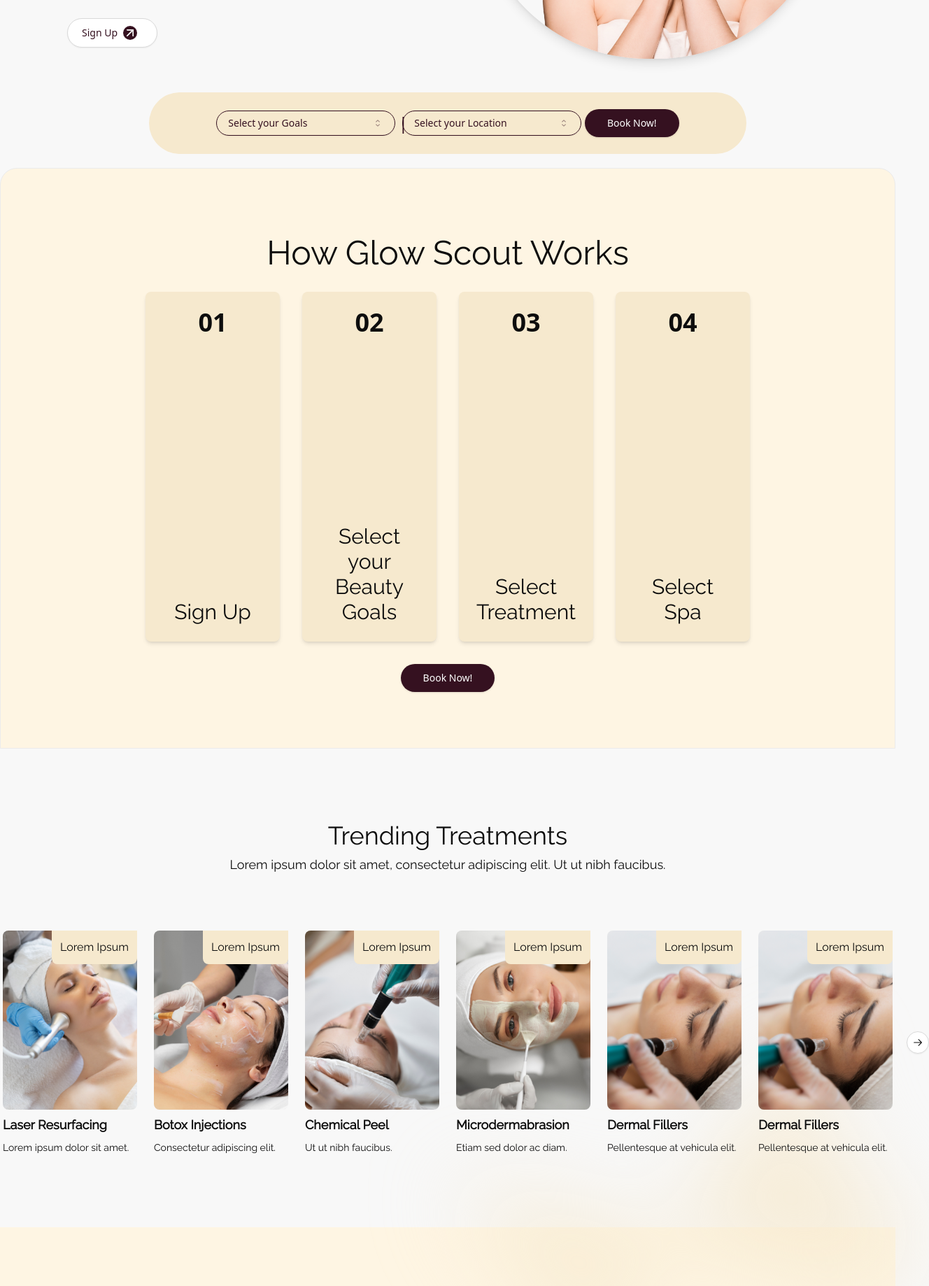
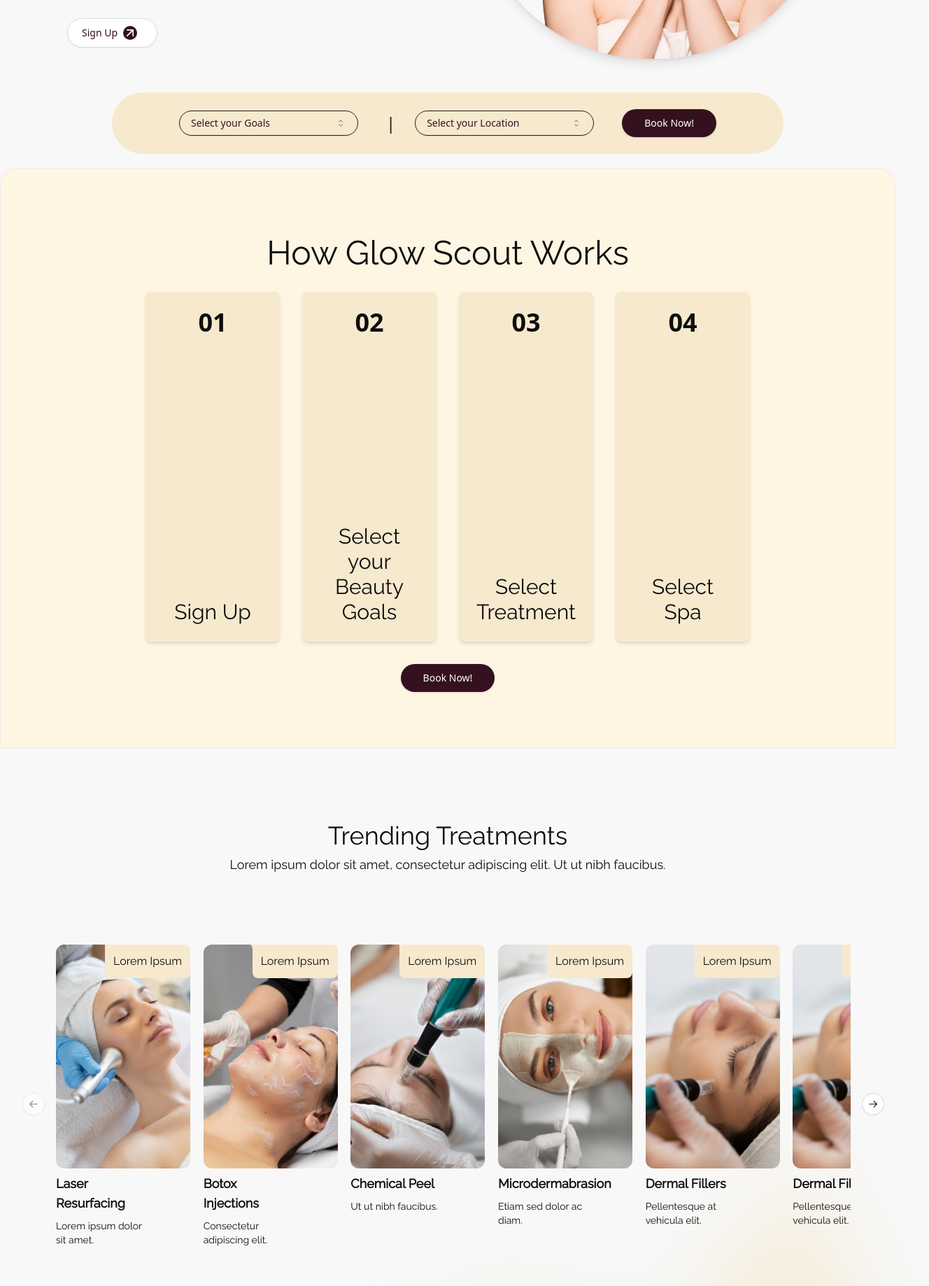
Before and after one commit to codingwithsaleem/glow-scout-nextjs-14, a Next.js app: page / in a window 1280 px wide. Shown: the part 540-2378 px from the top of the page at 70% size, 1328 px wide, since content can reach past the window. Built offline with nearby package versions, Linux system fonts and the light colour scheme.

Commit message:
update#1

```diff
--- a/src/app/(home)/page.js
+++ b/src/app/(home)/page.js
@@ -116,7 +116,9 @@ export default function Widget() {
 
       {/* tranding treatment start */}
 
+      <div className="container">
       <TrandingTreatment />
+      </div>
 
       {/* tranding treatment end */}
 
--- a/src/components/myCustom/BookNow.jsx
+++ b/src/components/myCustom/BookNow.jsx
@@ -7,6 +7,7 @@ import { Button } from '@/components/ui/button';
 import { Form, FormControl, FormField, FormItem, FormMessage } from '@/components/ui/form';
 import { Select, SelectContent, SelectItem, SelectTrigger, SelectValue } from '@/components/ui/select';
 import { useToast } from '@/components/ui/use-toast';
+import Container from './Container';
 
 
 // Define your schema using Zod
@@ -44,9 +45,10 @@ function SelectForm() {
   }
 
   return (
-    <div className="flex justify-center items-center flex-col bg-[#F6E9CE] md:bg-transparent">
+    <Container>
+    <div className="container mx-auto w-full md:max-w-5xl flex justify-center items-center flex-col bg-[#F6E9CE] md:bg-transparent">
       <Form {...form}>
-        <form onSubmit={form.handleSubmit(onSubmit)} className="w-2/3 space-y-6 m-auto">
+        <form onSubmit={form.handleSubmit(onSubmit)} className=" w-full">
          <div className='md:bg-[#F6E9CE] dark:bg-zinc-800 py-6 md:rounded-full md:px-12 lg:px-24 flex flex-col md:flex-row items-center justify-between mt-6"'>
          <div>
           <FormField
@@ -109,6 +111,7 @@ function SelectForm() {
         </form>
       </Form>
     </div>
+    </Container>
   );
 }
 
--- a/src/components/myCustom/ClientTestimonials.jsx
+++ b/src/components/myCustom/ClientTestimonials.jsx
@@ -39,12 +39,12 @@ const ClientTestimonials = () => {
 
 
   return (
-    <div className=" mx-auto py-20 md:mt-6 font-raleway bg-lightbg">
+    <div className="mx-auto py-20 md:mt-6 font-raleway bg-lightbg">
         <div className="text-center">
         <h2 className="text-4xl">Client’s Testimonials</h2>
       </div>
 
-      <div className='flex items-center justify-center'>
+      <div className='container flex items-center justify-center'>
       <Carousel
         opts={{ align: "start" }}
         className='md:w-[600px] lg:w-[700px] w-[300px]'
--- a/src/components/myCustom/Footer.jsx
+++ b/src/components/myCustom/Footer.jsx
@@ -4,7 +4,7 @@ import Link from 'next/link'
 
 const Footer = () => {
   return (
-    <div className='border-t-2 border-darkMahron pt-6'>
+    <div className='container border-t-2 border-darkMahron pt-6'>
     <Container>
     <div className="bg-black text-white p-8 rounded-lg">
     <div className="flex flex-col md:flex-row justify-around">
--- a/src/components/myCustom/TrandingTreatment.jsx
+++ b/src/components/myCustom/TrandingTreatment.jsx
@@ -1,130 +1,100 @@
-import React from 'react'
-import Image from 'next/image'
-import { Card, CardContent } from "@/components/ui/card"
+import React from 'react';
+import { Card, CardContent } from "@/components/ui/card";
 import {
   Carousel,
   CarouselContent,
   CarouselItem,
   CarouselNext,
   CarouselPrevious,
-} from "@/components/ui/carousel"
+} from "@/components/ui/carousel";
+import TreatmentCard from './TreatmentCard';
 
 const treatments = [
   {
     image: "/images/home/tranding-1.png",
     title: "Laser Resurfacing",
     description: "Lorem ipsum dolor sit amet.",
-    label: "Lorem Ipsum"
+    label: "Lorem Ipsum",
   },
   {
     image: "/images/home/tranding-2.png",
     title: "Botox Injections",
     description: "Consectetur adipiscing elit.",
-   label: "Lorem Ipsum"
+    label: "Lorem Ipsum",
   },
   {
     image: "/images/home/tranding-3.png",
     title: "Chemical Peel",
     description: "Ut ut nibh faucibus.",
-    label: "Lorem Ipsum"
+    label: "Lorem Ipsum",
   },
   {
     image: "/images/home/tranding-4.png",
     title: "Microdermabrasion",
     description: "Etiam sed dolor ac diam.",
-    label: "Lorem Ipsum"
+    label: "Lorem Ipsum",
   },
   {
     image: "/images/home/tranding-5.png",
     title: "Dermal Fillers",
     description: "Pellentesque at vehicula elit.",
-    label: "Lorem Ipsum"
+    label: "Lorem Ipsum",
   },
   {
     image: "/images/home/tranding-5.png",
     title: "Dermal Fillers",
     description: "Pellentesque at vehicula elit.",
-    label: "Lorem Ipsum"
+    label: "Lorem Ipsum",
   },
   {
     image: "/images/home/tranding-5.png",
     title: "Dermal Fillers",
     description: "Pellentesque at vehicula elit.",
-    label: "Lorem Ipsum"
+    label: "Lorem Ipsum",
   },
   {
     image: "/images/home/tranding-2.png",
     title: "Botox Injections",
     description: "Consectetur adipiscing elit.",
-   label: "Lorem Ipsum"
+    label: "Lorem Ipsum",
   },
   {
     image: "/images/home/tranding-3.png",
     title: "Chemical Peel",
     description: "Ut ut nibh faucibus.",
-    label: "Lorem Ipsum"
+    label: "Lorem Ipsum",
   },
   {
     image: "/images/home/tranding-4.png",
     title: "Microdermabrasion",
     description: "Etiam sed dolor ac diam.",
-    label: "Lorem Ipsum"
+    label: "Lorem Ipsum",
   },
 ];
 
 const TrandingTreatment = () => {
   return (
-    <div className="max-w-7xl mx-auto py-20 md:mt-6 font-raleway relative isolate">
-      {/* <div
-          className="absolute inset-x-0 -top-40 -z-10 transform-gpu overflow-hidden blur-3xl sm:-top-80"
-          aria-hidden="true"
-        >
-          <div
-            className="relative left-[calc(50%-11rem)] aspect-[1155/678] w-[36.125rem] -translate-x-1/2 rotate-[30deg] bg-gradient-to-tr from-lighttext to-[#F6E9CE] opacity-80 sm:left-[calc(50%-30rem)] sm:w-[72.1875rem]"
-            style={{
-              clipPath:
-                'polygon(74.1% 44.1%, 100% 61.6%, 97.5% 26.9%, 85.5% 0.1%, 80.7% 2%, 72.5% 32.5%, 60.2% 62.4%, 52.4% 68.1%, 47.5% 58.3%, 45.2% 34.5%, 27.5% 76.7%, 0.1% 64.9%, 17.9% 100%, 27.6% 76.8%, 76.1% 97.7%, 74.1% 44.1%)',
-            }}
-          />
-        </div> */}
+    <div className="mx-auto py-20 md:mt-6 font-raleway relative">
       <div className="text-center">
         <h2 className="text-4xl">Trending Treatments</h2>
         <p className="mt-2 text-lg">Lorem ipsum dolor sit amet, consectetur adipiscing elit. Ut ut nibh faucibus.</p>
       </div>
 
-      <div className='mt-20'>
-      <Carousel
-        opts={{ align: "start" }}
-        className="w-full"
-      >
-        <CarouselContent>
+      <div className="mt-20">
+        <Carousel opts={{ align: "start" }} className="w-full container">
+          <CarouselContent className="flex space-x-4">
             {treatments.map((treatment, index) => (
-            <CarouselItem key={index} className="md:basis-1/2 lg:basis-1/6">
-              <Card className='rounded-none bg-noneborder bg-transparent shadow-none border-none'>
-                <CardContent className="p-0 flex aspect-square items-center justify-center">
-                  <div>
-                    <div className="relative h-64 w-48 rounded-lg">
-                      <Image
-                        className="rounded-lg static"
-                        src={treatment.image}
-                        alt={treatment.title}
-                        fill={true}
-                        style={{objectFit: "cover"}}
-                      />
-                      <p className='absolute top-0 right-0 p-3 bg-lighttext rounded-b-lg'>{treatment.label}</p>
-                    </div>
-                    <div className="pt-2">
-                      <h3 className="text-lg font-bold">{treatment.title}</h3>
-                      <p className="mt-2 text-sm">{treatment.description}</p>
-                    </div>
-                  </div>
+              <CarouselItem key={index} className="px-2 md:basis-1/3 lg:basis-1/5 xl:basis-1/6">
+                <Card className="rounded-none bg-transparent shadow-none border-none">
+                  <CardContent>
+                    <TreatmentCard {...treatment} />
                   </CardContent>
                 </Card>
               </CarouselItem>
             ))}
           </CarouselContent>
-        <CarouselPrevious />
-        <CarouselNext />
+          <CarouselPrevious style={{left: "0rem"}}/>
+          <CarouselNext style={{right: "-1rem"}} />
         </Carousel>
       </div>
 
@@ -141,7 +111,7 @@ const TrandingTreatment = () => {
         />
       </div>
     </div>
-  )
-}
+  );
+};
 
-export default TrandingTreatment
+export default TrandingTreatment;
--- a/src/components/spasComponent/SpasSearch.jsx
+++ b/src/components/spasComponent/SpasSearch.jsx
@@ -43,10 +43,10 @@ function TreatmentSearch() {
   }
 
   return (
-    <div className="flex justify-center items-center flex-col bg-[#F6E9CE] md:bg-transparent my-4">
+    <div className="flex justify-center items-center flex-col bg-[#F6E9CE] md:bg-transparent my-4  m-auto w-full md:max-w-5xl">
       <Form {...form}>
-        <form onSubmit={form.handleSubmit(onSubmit)} className=" w-2/3">
-         <div className='md:bg-[#F6E9CE] dark:bg-zinc-800 py-6 md:rounded-full  flex flex-col md:flex-row items-center justify-around mt-6"'>
+        <form onSubmit={form.handleSubmit(onSubmit)} className="w-full">
+         <div className='md:bg-[#F6E9CE] dark:bg-zinc-800 py-6 md:rounded-full   flex flex-col md:flex-row items-center justify-around mt-6"'>
          <div className='flex justify-between items-center flex-col md:flex-row'>
                 <Select>
                   <FormControl className=' border-darkMahron text-darkMahron py-2 h-12 px-4 min-w-40 rounded-full mb-4 md:mb-0 md:mr-4'>
```
Lines whose indentation alone changed are shown as unchanged.
